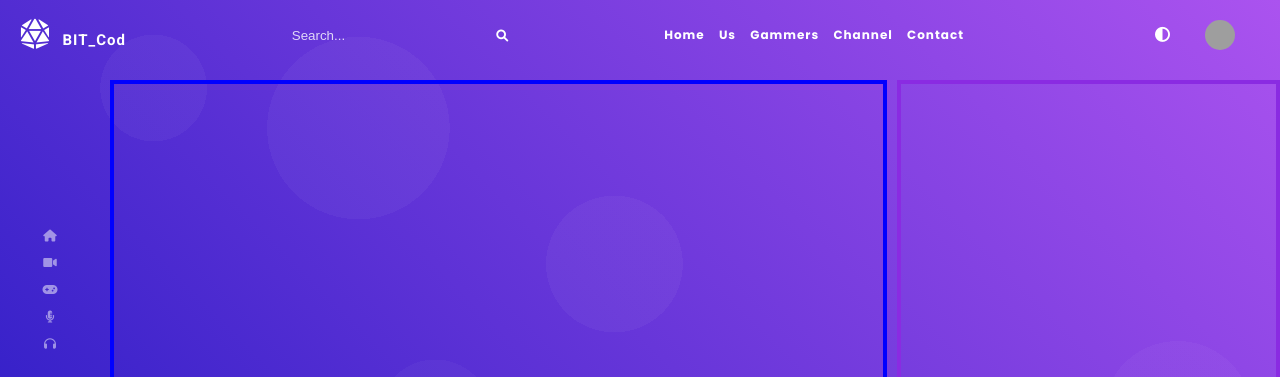
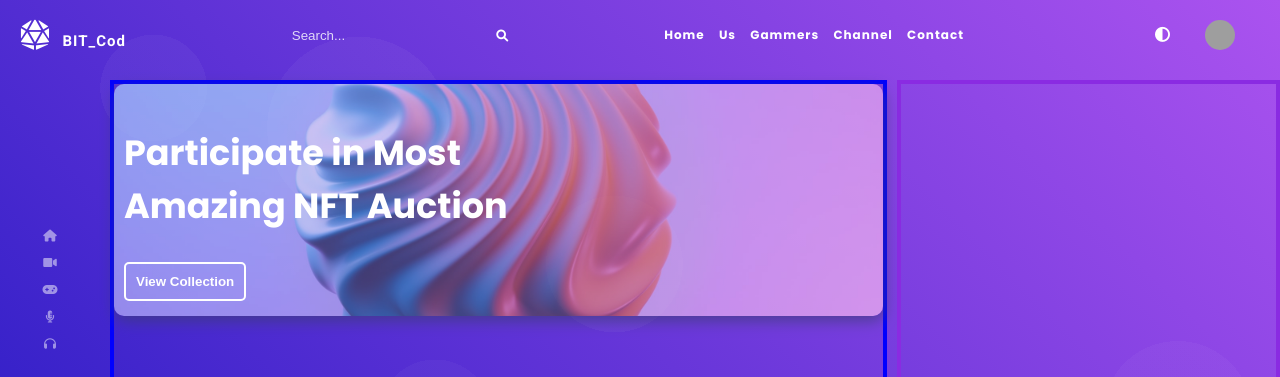
Before and after one commit to Christiano0407/siteWebAnimation, a website: page src/html/index.html in a window 1280 px wide. Shown: the top 377 px of the page. Drawn offline with nearby package versions, Linux system fonts and the light colour scheme; grey boxes are pictures that could not be loaded.

Commit message:
ntf-image

```diff
--- a/src/css/landing/main.css
+++ b/src/css/landing/main.css
@@ -16,6 +16,53 @@
 }
 .main__template {
   grid-area: template;
+  width: 100%;
+  height: 100%;
+}
+.main__template--img {
+  width: 100%;
+  height: 100%;
+  object-fit: cover;
+  padding: 1rem;
+  background-image: url("/src/assets/img/twelve.jpg");
+  background-position: center;
+  background-repeat: no-repeat;
+  background-size: cover;
+  border-radius: 1rem;
+  position: relative;
+  z-index: 1;
+  filter: opacity(0.7);
+  box-shadow: 1px 5px 15px #3c3e73;
+}
+.main__template--text {
+  position: relative;
+  z-index: 2;
+  width: 70%;
+  bottom: 20rem;
+  display: flex;
+  align-items: flex-start;
+  flex-direction: column;
+}
+.text-title {
+  color: #fff;
+  font-size: 3.5rem;
+  font-weight: bold;
+  font-family: var(--font-family-poppins);
+  padding: 1rem;
+  margin-bottom: 2rem;
+}
+.btn-main {
+  padding: 1rem;
+  border-radius: 0.5rem;
+  margin-left: 1rem;
+  color: #fff;
+  font-weight: 700;
+  background: transparent;
+  cursor: pointer;
+  border: 2px solid #fff;
+}
+.btn-main:active {
+  transform: scale(0.9);
 }
 .main__collection {
   grid-area: collection;
--- a/src/css/style.css
+++ b/src/css/style.css
@@ -64,4 +64,5 @@ h4 {
 }
 body {
   width: 100%;
+  font-family: var(--font-family-roboto);
 }
--- a/src/html/index.html
+++ b/src/html/index.html
@@ -135,6 +135,14 @@
       <main class="main">
         <section class="main__template">
           <!--  Illustration by <a href="https://icons8.com/illustrations/author/5eb423ee01d03600140dff88">Tatiana Vinogradova</a> from <a href="https://icons8.com/illustrations">Ouch!</a> -->
+          <div class="main__template--img"></div>
+          <div class="main__template--text">
+            <h1 class="text-title">
+              Participate in Most <br />
+              Amazing NFT Auction
+            </h1>
+            <button class="btn-main">View Collection</button>
+          </div>
         </section>
         <section class="main__collection"></section>
         <section class="main__cards"></section>
```
